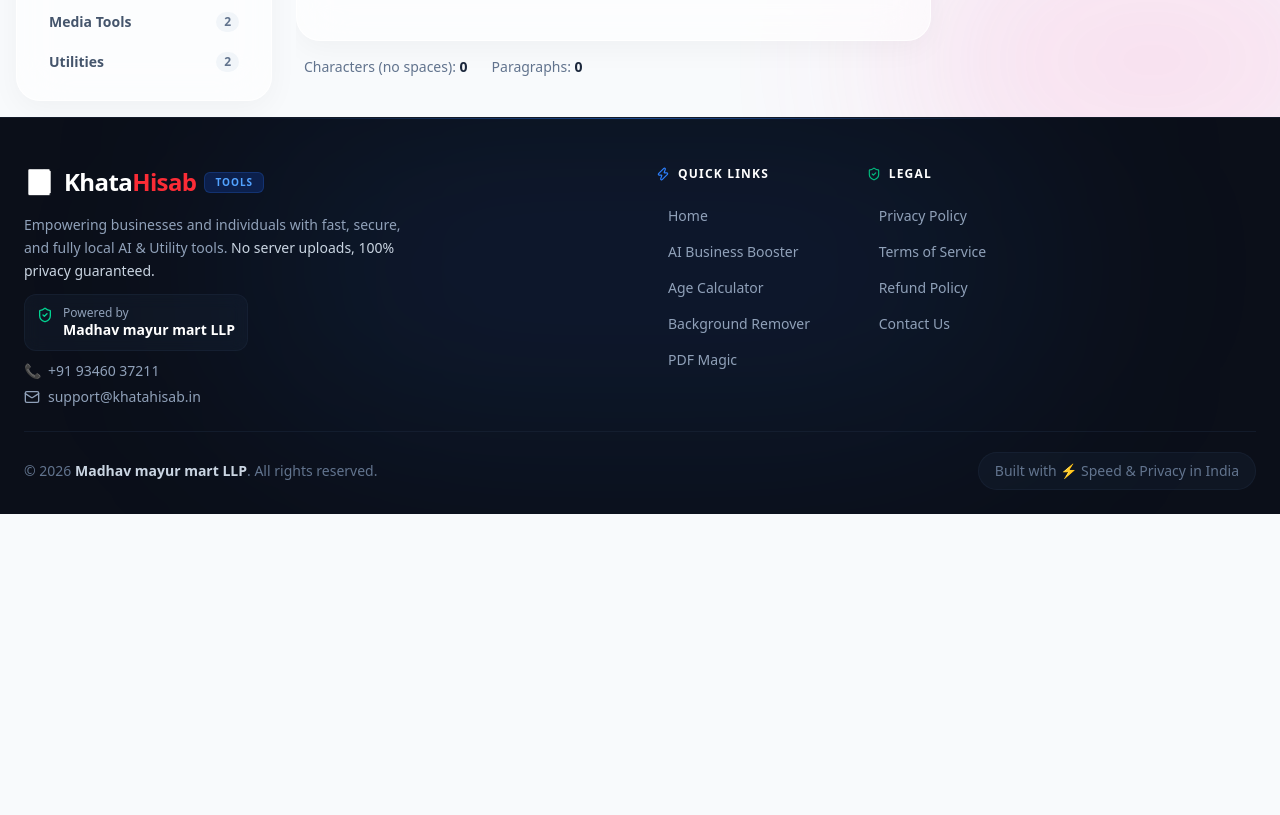
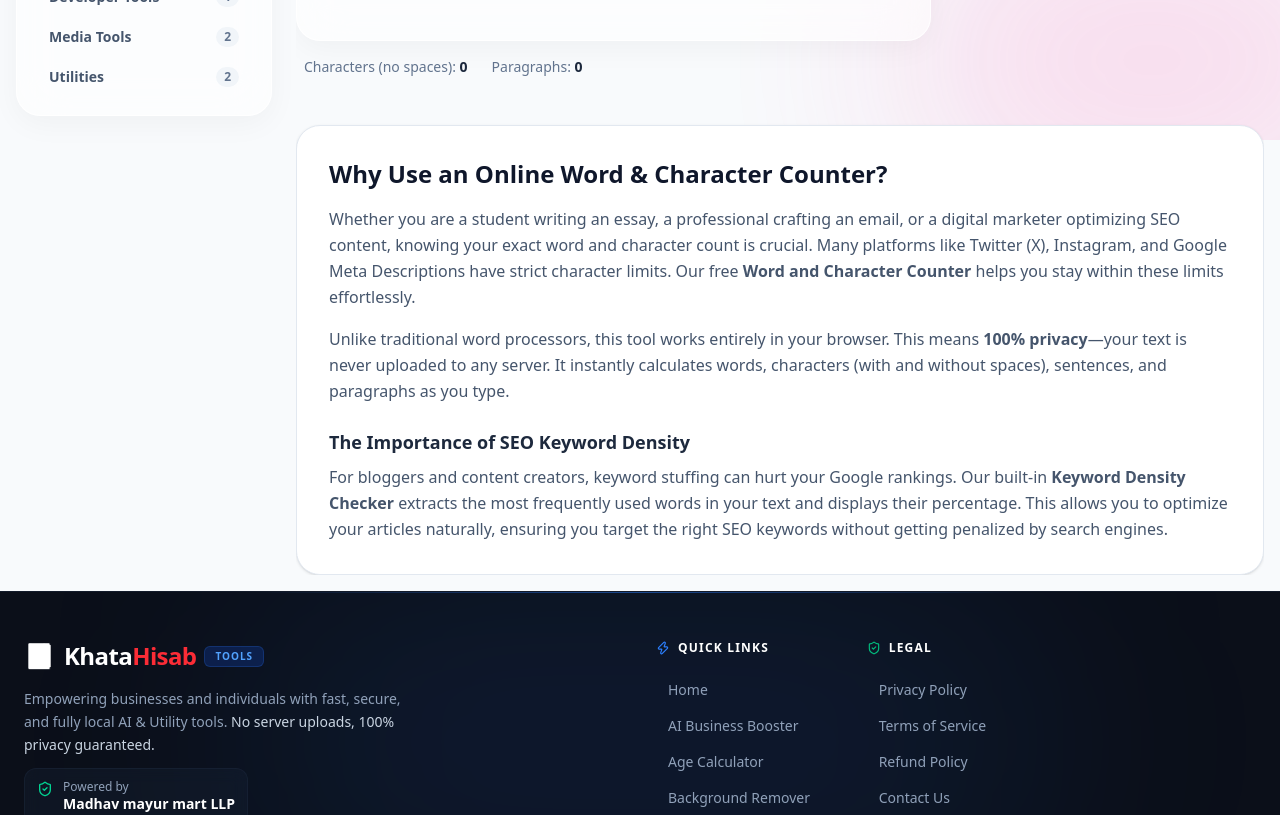
Before and after one commit to techorlifeindia-prog/khatahisab-tools, a Next.js app: page /word-counter in a window 1280 px wide. Shown: the part 660-1475 px from the top of the page. Before the commit the page ends 1174 px from the top, so only its background shows below. Built offline with nearby package versions, Linux system fonts and the light colour scheme.

Commit message:
Add SEO article to Word Counter page

```diff
--- a/src/app/word-counter/page.tsx
+++ b/src/app/word-counter/page.tsx
@@ -108,6 +108,24 @@
           )}
         </div>
       </div>
+
+      {/* SEO Article Section */}
+      <article className="mt-12 bg-white p-6 md:p-8 rounded-3xl border border-slate-200 shadow-sm text-slate-600">
+        <h2 className="text-xl md:text-2xl font-black text-slate-900 mb-4">Why Use an Online Word & Character Counter?</h2>
+        <div className="space-y-4 text-sm md:text-base leading-relaxed">
+          <p>
+            Whether you are a student writing an essay, a professional crafting an email, or a digital marketer optimizing SEO content, knowing your exact word and character count is crucial. Many platforms like Twitter (X), Instagram, and Google Meta Descriptions have strict character limits. Our free <strong>Word and Character Counter</strong> helps you stay within these limits effortlessly.
+          </p>
+          <p>
+            Unlike traditional word processors, this tool works entirely in your browser. This means <strong>100% privacy</strong>—your text is never uploaded to any server. It instantly calculates words, characters (with and without spaces), sentences, and paragraphs as you type.
+          </p>
+          <h3 className="text-lg font-bold text-slate-800 mt-6 mb-2">The Importance of SEO Keyword Density</h3>
+          <p>
+            For bloggers and content creators, keyword stuffing can hurt your Google rankings. Our built-in <strong>Keyword Density Checker</strong> extracts the most frequently used words in your text and displays their percentage. This allows you to optimize your articles naturally, ensuring you target the right SEO keywords without getting penalized by search engines.
+          </p>
+        </div>
+      </article>
+
     </div>
   );
 }
```
